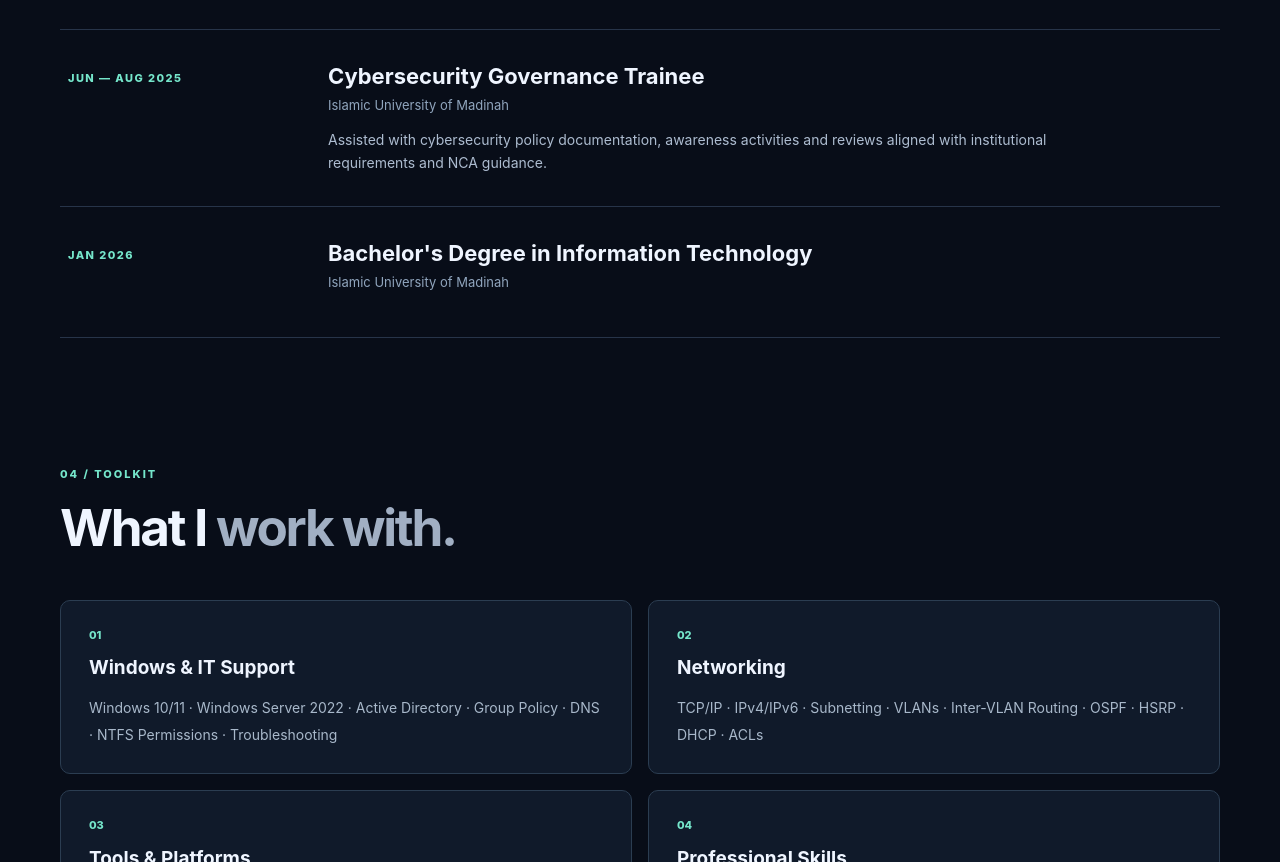
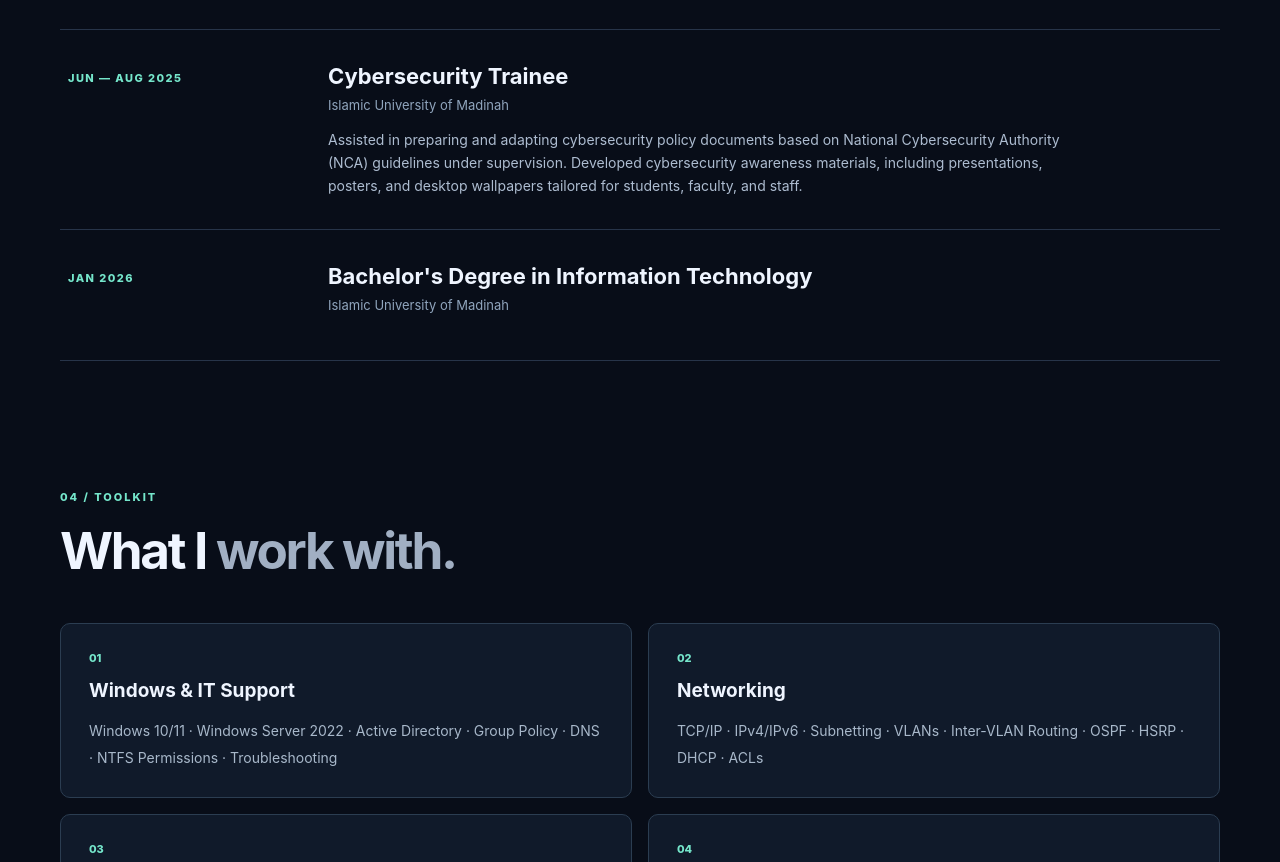
Before and after one commit to Amr-Alferaidi/Amr-Alferaidi.github.io, a plain HTML site: page index.html in a window 1280 px wide. Shown: the part 3610-4472 px from the top of the page. Drawn offline with Linux system fonts and the light colour scheme.

Commit message:
Update index.html

```diff
--- a/index.html
+++ b/index.html
@@ -325,9 +325,9 @@
                     <div class="timeline-item">
                         <div class="timeline-date">JUN — AUG 2025</div>
                         <div class="timeline-content">
-                            <h3>Cybersecurity Governance Trainee</h3>
+                            <h3>Cybersecurity Trainee</h3>
                             <p class="organization">Islamic University of Madinah</p>
-                            <p>Assisted with cybersecurity policy documentation, awareness activities and reviews aligned with institutional requirements and NCA guidance.</p>
+                            <p>Assisted in preparing and adapting cybersecurity policy documents based on National Cybersecurity Authority (NCA) guidelines under supervision. Developed cybersecurity awareness materials, including presentations, posters, and desktop wallpapers tailored for students, faculty, and staff.</p>
                         </div>
                     </div>
                     <div class="timeline-item">
```
